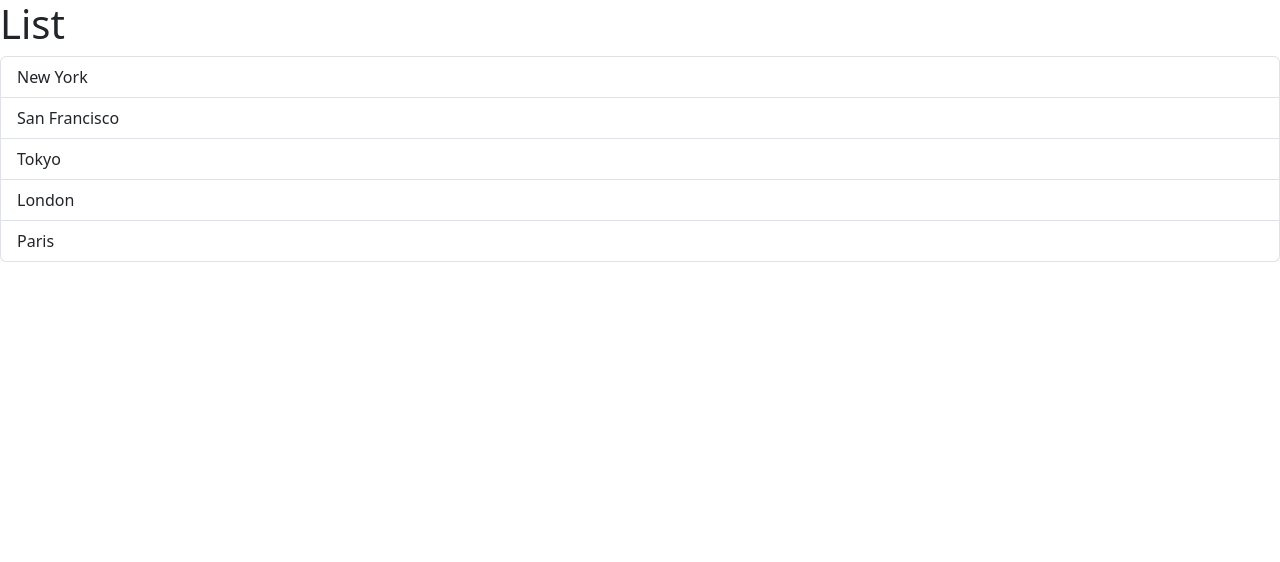
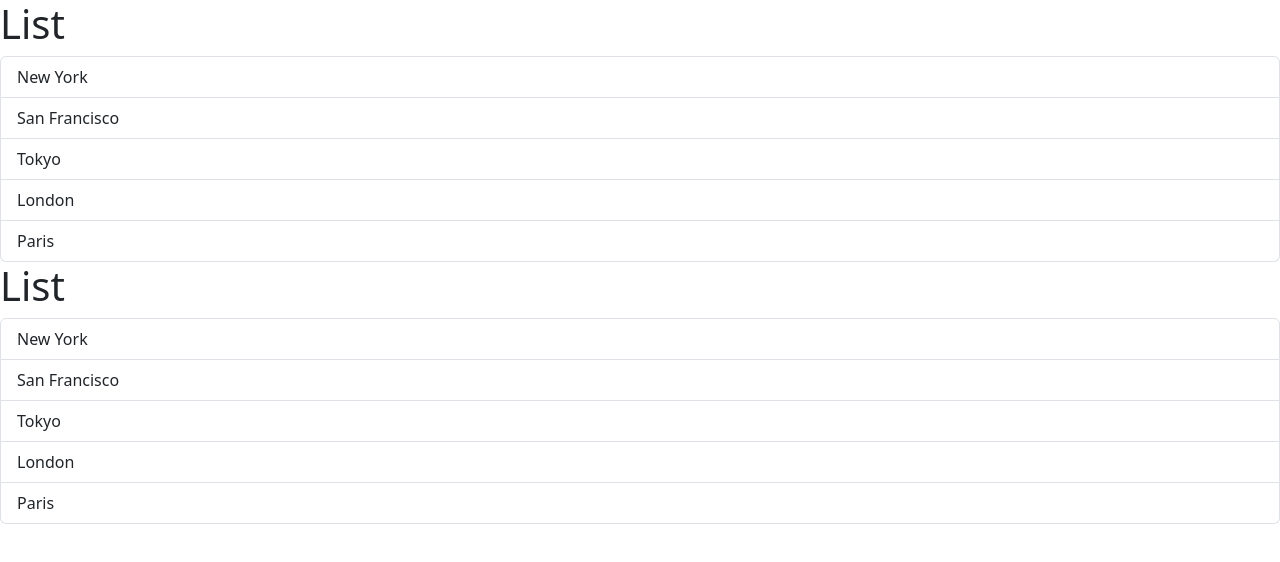
Before and after one commit to Scientific-Research/react-app-Mo-Ha, a React (Vite) app: page / in a window 1280 px wide. Shown: the top 562 px of the page. Built offline with nearby package versions, Linux system fonts and the light colour scheme.

Commit message:
second ListGroup defined! with some modifications

```diff
--- a/src/App.tsx
+++ b/src/App.tsx
@@ -6,6 +6,7 @@ const App = () => {
 		<p>
 			{/* <Message /> */}
 			<ListGroup />
+			<ListGroup />
 		</p>
 	);
 };
--- a/src/components/ListGroup.tsx
+++ b/src/components/ListGroup.tsx
@@ -27,8 +27,7 @@ const ListGroup = () => {
 	const handleGroupListItemClick = (
 		city: string,
 		i: number,
-		e: React.MouseEvent<HTMLLIElement, MouseEvent>,
-		selectedItem1: number
+		e: React.MouseEvent<HTMLLIElement, MouseEvent>
 	) => {
 		// console.log(city, i, e.clientX, e.clientY);
 		console.log(
@@ -55,9 +54,7 @@ const ListGroup = () => {
 								: 'list-group-item'
 						}
 						key={i}
-						onClick={(e) =>
-							handleGroupListItemClick(city, i, e, selectedItem)
-						}
+						onClick={(e) => handleGroupListItemClick(city, i, e)}
 					>
 						{city}
 					</li>
```
